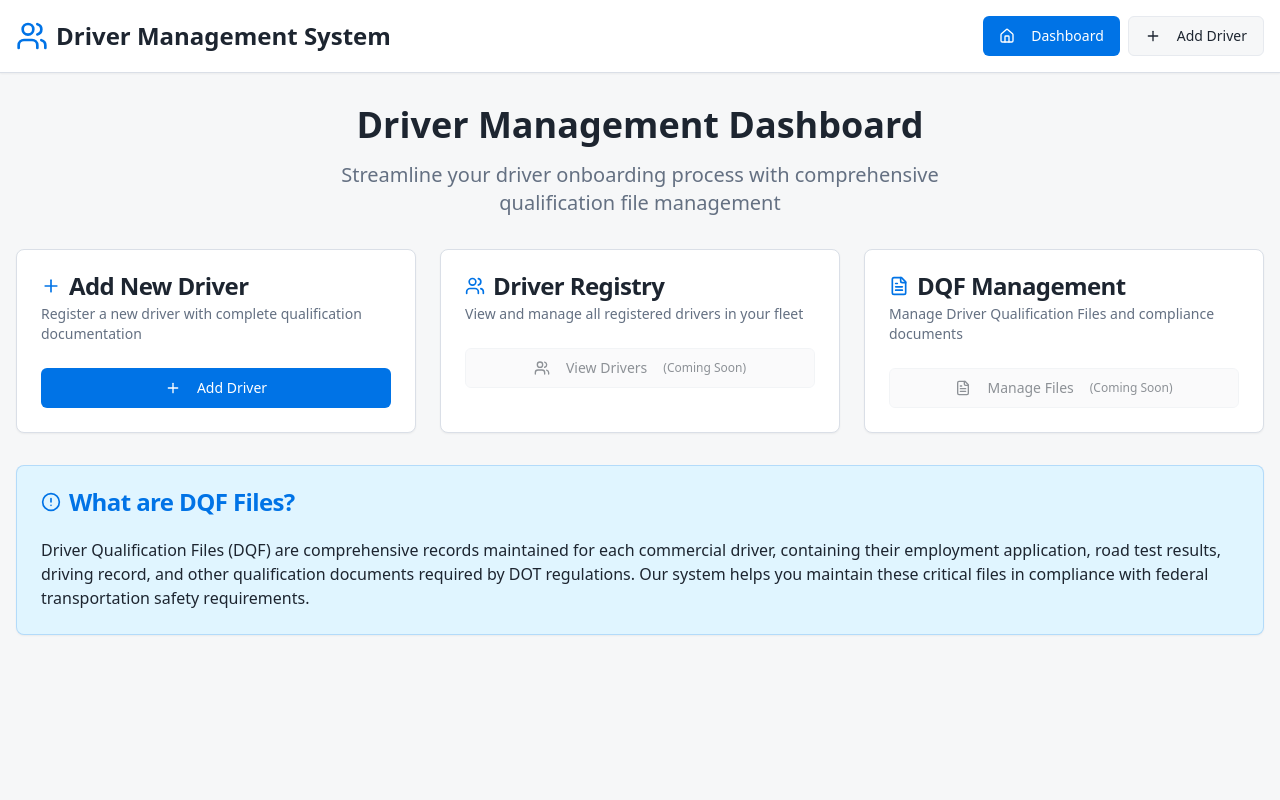
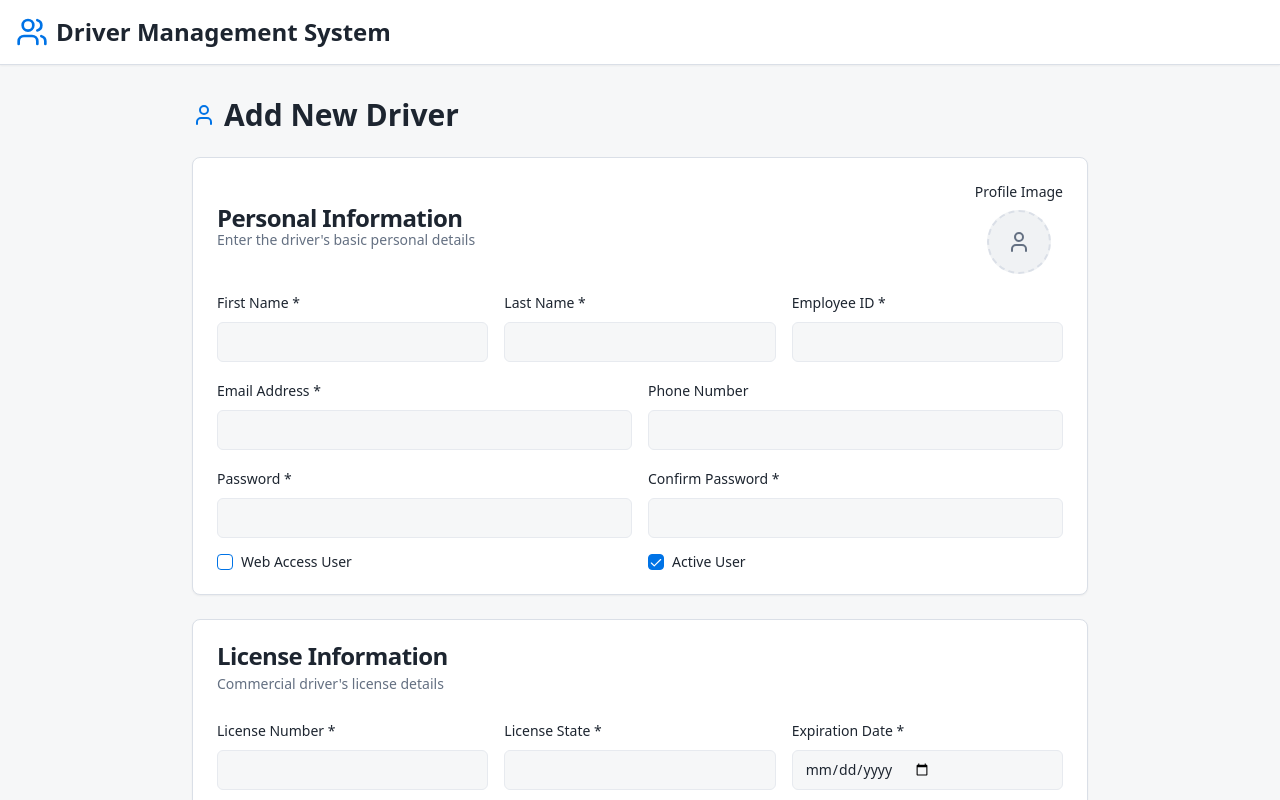
Before and after one commit to jbvelsol/drive-hero-hub, a React (Vite) app: page / in a window 1280 px wide. Shown: the top 800 px of the page. Built offline with nearby package versions, Linux system fonts and the light colour scheme.

Commit message:
Remove dashboard, keep Add New Driver

```diff
--- a/src/App.tsx
+++ b/src/App.tsx
@@ -3,7 +3,6 @@ import { Toaster as Sonner } from "@/components/ui/sonner";
 import { TooltipProvider } from "@/components/ui/tooltip";
 import { QueryClient, QueryClientProvider } from "@tanstack/react-query";
 import { BrowserRouter, Routes, Route } from "react-router-dom";
-import Index from "./pages/Index";
 import AddDriver from "./pages/AddDriver";
 import NotFound from "./pages/NotFound";
 import Layout from "./components/Layout";
@@ -18,8 +17,7 @@ const App = () => (
       <BrowserRouter>
         <Layout>
           <Routes>
-            <Route path="/" element={<Index />} />
-            <Route path="/drivers/add" element={<AddDriver />} />
+            <Route path="/" element={<AddDriver />} />
             {/* ADD ALL CUSTOM ROUTES ABOVE THE CATCH-ALL "*" ROUTE */}
             <Route path="*" element={<NotFound />} />
           </Routes>
--- a/src/components/Layout.tsx
+++ b/src/components/Layout.tsx
@@ -1,45 +1,19 @@
-import { Link, useLocation } from "react-router-dom";
-import { Button } from "@/components/ui/button";
-import { Card } from "@/components/ui/card";
-import { Users, Plus, Home } from "lucide-react";
+import { Users } from "lucide-react";
 
 interface LayoutProps {
   children: React.ReactNode;
 }
 
 const Layout = ({ children }: LayoutProps) => {
-  const location = useLocation();
-
-  const navItems = [
-    { path: "/", label: "Dashboard", icon: Home },
-    { path: "/drivers/add", label: "Add Driver", icon: Plus },
-  ];
-
   return (
     <div className="min-h-screen bg-background">
       <header className="border-b bg-card shadow-sm">
         <div className="container mx-auto px-4 py-4">
-          <div className="flex items-center justify-between">
-            <div className="flex items-center space-x-2">
-              <Users className="h-8 w-8 text-primary" />
-              <h1 className="text-2xl font-bold text-foreground">
-                Driver Management System
-              </h1>
-            </div>
-            <nav className="flex space-x-2">
-              {navItems.map(({ path, label, icon: Icon }) => (
-                <Button
-                  key={path}
-                  variant={location.pathname === path ? "default" : "outline"}
-                  asChild
-                >
-                  <Link to={path} className="flex items-center space-x-2">
-                    <Icon className="h-4 w-4" />
-                    <span>{label}</span>
-                  </Link>
-                </Button>
-              ))}
-            </nav>
+          <div className="flex items-center space-x-2">
+            <Users className="h-8 w-8 text-primary" />
+            <h1 className="text-2xl font-bold text-foreground">
+              Driver Management System
+            </h1>
           </div>
         </div>
       </header>
--- a/src/pages/Index.tsx
+++ /dev/null
@@ -1,98 +0,0 @@
-import { Link } from "react-router-dom";
-import { Card, CardContent, CardDescription, CardHeader, CardTitle } from "@/components/ui/card";
-import { Button } from "@/components/ui/button";
-import { Users, Plus, FileText, AlertCircle } from "lucide-react";
-
-const Index = () => {
-  return (
-    <div className="space-y-8">
-      <div className="text-center space-y-4">
-        <h1 className="text-4xl font-bold text-foreground">
-          Driver Management Dashboard
-        </h1>
-        <p className="text-xl text-muted-foreground max-w-2xl mx-auto">
-          Streamline your driver onboarding process with comprehensive qualification file management
-        </p>
-      </div>
-
-      <div className="grid grid-cols-1 md:grid-cols-2 lg:grid-cols-3 gap-6">
-        <Card className="hover:shadow-lg transition-shadow">
-          <CardHeader>
-            <CardTitle className="flex items-center space-x-2">
-              <Plus className="h-5 w-5 text-primary" />
-              <span>Add New Driver</span>
-            </CardTitle>
-            <CardDescription>
-              Register a new driver with complete qualification documentation
-            </CardDescription>
-          </CardHeader>
-          <CardContent>
-            <Button asChild className="w-full">
-              <Link to="/drivers/add">
-                <Plus className="h-4 w-4 mr-2" />
-                Add Driver
-              </Link>
-            </Button>
-          </CardContent>
-        </Card>
-
-        <Card className="hover:shadow-lg transition-shadow">
-          <CardHeader>
-            <CardTitle className="flex items-center space-x-2">
-              <Users className="h-5 w-5 text-primary" />
-              <span>Driver Registry</span>
-            </CardTitle>
-            <CardDescription>
-              View and manage all registered drivers in your fleet
-            </CardDescription>
-          </CardHeader>
-          <CardContent>
-            <Button variant="outline" className="w-full" disabled>
-              <Users className="h-4 w-4 mr-2" />
-              View Drivers
-              <span className="text-xs ml-2">(Coming Soon)</span>
-            </Button>
-          </CardContent>
-        </Card>
-
-        <Card className="hover:shadow-lg transition-shadow">
-          <CardHeader>
-            <CardTitle className="flex items-center space-x-2">
-              <FileText className="h-5 w-5 text-primary" />
-              <span>DQF Management</span>
-            </CardTitle>
-            <CardDescription>
-              Manage Driver Qualification Files and compliance documents
-            </CardDescription>
-          </CardHeader>
-          <CardContent>
-            <Button variant="outline" className="w-full" disabled>
-              <FileText className="h-4 w-4 mr-2" />
-              Manage Files
-              <span className="text-xs ml-2">(Coming Soon)</span>
-            </Button>
-          </CardContent>
-        </Card>
-      </div>
-
-      <Card className="bg-accent border-primary/20">
-        <CardHeader>
-          <CardTitle className="flex items-center space-x-2 text-primary">
-            <AlertCircle className="h-5 w-5" />
-            <span>What are DQF Files?</span>
-          </CardTitle>
-        </CardHeader>
-        <CardContent>
-          <p className="text-foreground">
-            Driver Qualification Files (DQF) are comprehensive records maintained for each commercial driver,
-            containing their employment application, road test results, driving record, and other qualification
-            documents required by DOT regulations. Our system helps you maintain these critical files in
-            compliance with federal transportation safety requirements.
-          </p>
-        </CardContent>
-      </Card>
-    </div>
-  );
-};
-
-export default Index;
```
